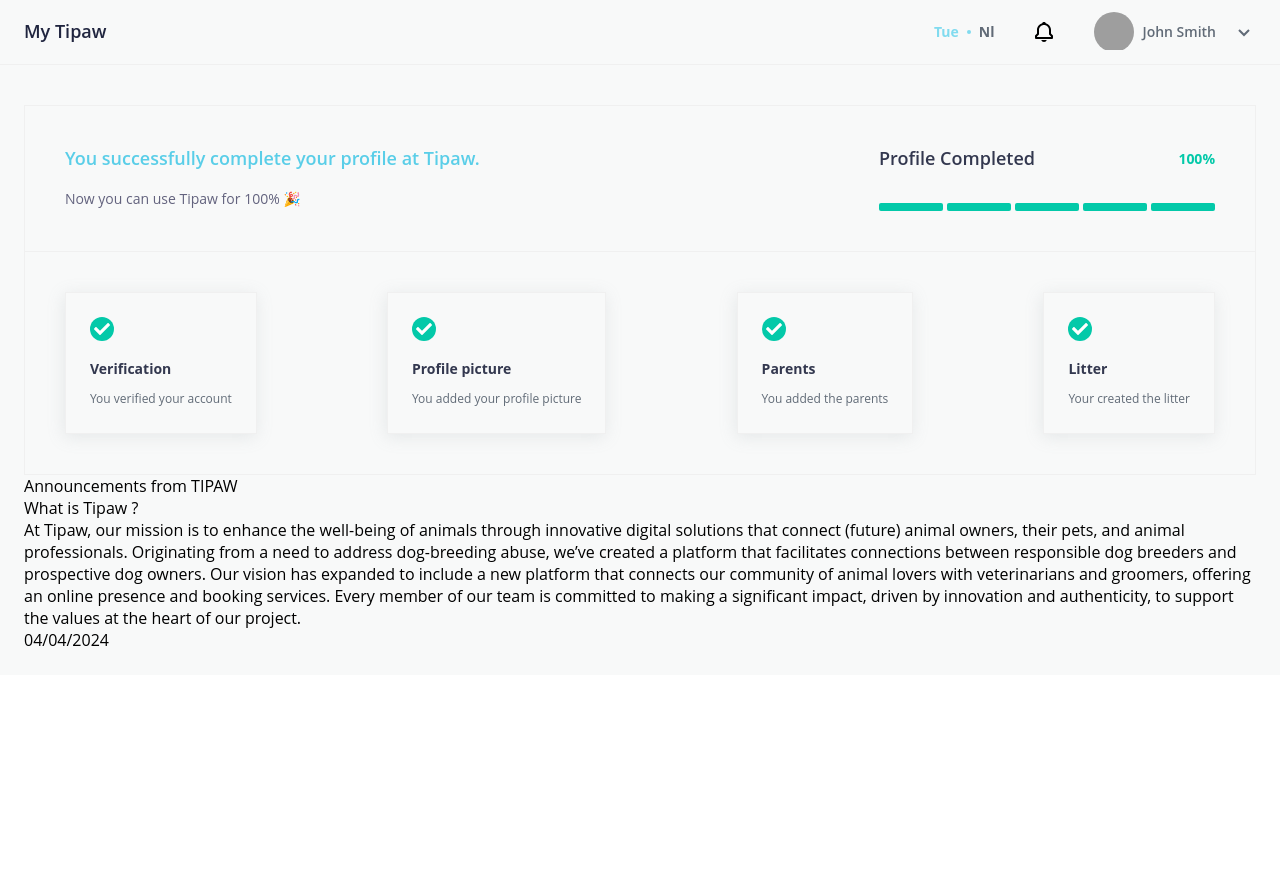
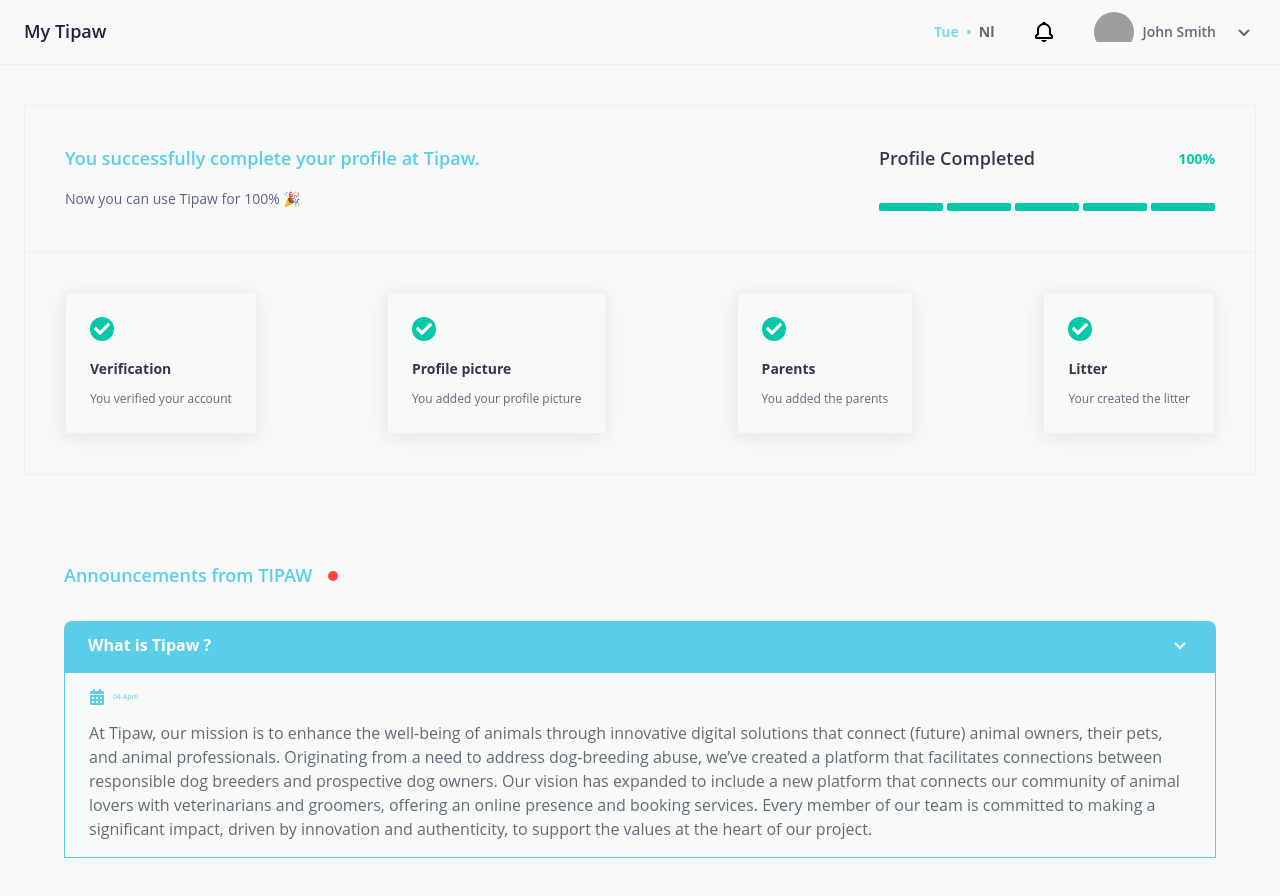
Before and after one commit to olehkl1apko/tipaw-test-task, a React (Vite) app: page / in a window 1280 px wide. Shown: the top 896 px of the page. Before the commit the page ends 800 px from the top, so only its background shows below. Built offline with nearby package versions, Linux system fonts and the light colour scheme; grey boxes are pictures that could not be loaded.

Commit message:
ADD: announcements cmp

```diff
--- a/src/application/index.tsx
+++ b/src/application/index.tsx
@@ -3,8 +3,7 @@
 import { ThemeProvider } from "@emotion/react";
 
 import { theme } from "./theme";
-
-const HomePageController = lazy(() => import("./pages/HomePageController"));
+const HomePage = lazy(() => import("../presentation/pages/HomePage"));
 
 export const AppController: FC = () => {
   return (
@@ -15,7 +14,7 @@
             path="/"
             element={
               <Suspense fallback={<div>Loading...</div>}>
-                <HomePageController />
+                <HomePage />
               </Suspense>
             }
           />
--- a/src/application/pages/HomePageController/index.tsx
+++ /dev/null
@@ -1,14 +0,0 @@
-import { FC } from "react";
-
-import { useGetAnnouncements } from "./api/useGetAnnouncements";
-import { useGetProfile } from "./api/useGetProfile";
-import { HomePage } from "../../../presentation/pages";
-
-const HomePageController: FC = () => {
-  const { announcements } = useGetAnnouncements();
-  const { profile } = useGetProfile();
-
-  return <HomePage announcements={announcements} profile={profile} />;
-};
-
-export default HomePageController;
--- a/src/index.css
+++ b/src/index.css
@@ -1,4 +1,47 @@
 * {
+  margin: 0;
   padding: 0;
+  box-sizing: border-box;
+}
+
+html,
+h1,
+h2,
+h3,
+h4,
+h5,
+h6,
+p,
+ul {
   margin: 0;
+  padding: 0;
 }
+
+li {
+  list-style: none;
+  text-decoration: none;
+}
+
+a {
+  text-decoration: none;
+  font-style: normal;
+  cursor: pointer;
+}
+
+button {
+  padding: 0;
+  font-family: inherit;
+  background-color: transparent;
+  border: none;
+  cursor: pointer;
+}
+
+img {
+  display: block;
+  max-width: 100%;
+  height: auto;
+}
+
+form {
+  width: 100%;
+}
--- /dev/null
+++ b/src/presentation/components/Announcements/Announcements.tsx
@@ -0,0 +1,76 @@
+import { FC, Fragment, useEffect, useState } from "react";
+import { BiChevronDown } from "react-icons/bi";
+import { FaCalendarAlt } from "react-icons/fa";
+import { useTheme } from "@emotion/react";
+import moment from "moment";
+
+import * as Styled from "./styled";
+import { useGetAnnouncements } from "../../../application/pages/HomePageController/api/useGetAnnouncements";
+
+const Announcements: FC = () => {
+  const { announcements } = useGetAnnouncements();
+  const theme = useTheme();
+
+  const [expandedAnnouncements, setExpandedAnnouncements] = useState<
+    Record<string, boolean>
+  >({});
+
+  useEffect(() => {
+    const initialExpandedState: Record<string, boolean> = {};
+    announcements.forEach((announcement) => {
+      initialExpandedState[announcement.id] = true;
+    });
+    setExpandedAnnouncements(initialExpandedState);
+  }, [announcements]);
+
+  const toggleAnnouncement = (id: string) => {
+    setExpandedAnnouncements((prevState) => ({
+      ...prevState,
+      [id]: !prevState[id],
+    }));
+  };
+
+  return (
+    <Styled.AnnouncementsContainer>
+      <Styled.Wrapper>
+        <Styled.Title>Announcements from TIPAW</Styled.Title>
+        <Styled.Dot></Styled.Dot>
+      </Styled.Wrapper>
+      <Styled.AnnouncementContainer>
+        {announcements.map((announcement) => (
+          <Fragment key={announcement.id}>
+            <Styled.Header>
+              <Styled.HeaderTitle>{announcement.title}</Styled.HeaderTitle>
+              <Styled.ChevronButton
+                onClick={() => toggleAnnouncement(announcement.id)}
+              >
+                <BiChevronDown
+                  size={24}
+                  fill={theme.color.light.default}
+                  style={{
+                    transform: expandedAnnouncements[announcement.id]
+                      ? ""
+                      : "rotate(180deg)",
+                  }}
+                />
+              </Styled.ChevronButton>
+            </Styled.Header>
+            <Styled.ContentWrapper
+              expanded={expandedAnnouncements[announcement.id]}
+            >
+              <Styled.Date>
+                <FaCalendarAlt size={16} fill={theme.color.blue.default} />
+                <Styled.DateTitle>
+                  {moment(announcement.date, "MM/DD/YYYY").format("DD MMMM")}
+                </Styled.DateTitle>
+              </Styled.Date>
+              <Styled.Content>{announcement.content}</Styled.Content>
+            </Styled.ContentWrapper>
+          </Fragment>
+        ))}
+      </Styled.AnnouncementContainer>
+    </Styled.AnnouncementsContainer>
+  );
+};
+
+export default Announcements;
--- /dev/null
+++ b/src/presentation/components/Announcements/styled.ts
@@ -0,0 +1,86 @@
+import styled from "@emotion/styled";
+
+interface ContentWrapperProps {
+  expanded: boolean;
+}
+
+export const AnnouncementsContainer = styled.div`
+  display: flex;
+  flex-direction: column;
+  justify-content: space-between;
+  padding: 40px;
+  gap: 32px;
+`;
+
+export const Wrapper = styled.div`
+  display: flex;
+  gap: 16px;
+  align-items: center;
+`;
+
+export const Title = styled.h3`
+  color: ${({ theme }) => theme.color.blue.default};
+  font-size: 18px;
+  font-weight: 600;
+  line-height: 1.4;
+`;
+
+export const Dot = styled.div`
+  width: 10px;
+  height: 10px;
+  border-radius: 50%;
+  background-color: ${({ theme }) => theme.color.red.default};
+`;
+
+export const AnnouncementContainer = styled.div`
+  display: flex;
+  flex-direction: column;
+`;
+
+export const ContentWrapper = styled.div<ContentWrapperProps>`
+  border-left: 1px solid ${({ theme }) => theme.color.blue.default};
+  border-right: 1px solid ${({ theme }) => theme.color.blue.default};
+  border-bottom: 1px solid ${({ theme }) => theme.color.blue.default};
+  transition: max-height 0.3s ease;
+  overflow: hidden;
+  max-height: ${({ expanded }) => (expanded ? "1000px" : "0")};
+`;
+
+export const Header = styled.div`
+  display: flex;
+  justify-content: space-between;
+  padding: 12px 24px;
+  background-color: ${({ theme }) => theme.color.blue.default};
+  border-radius: 8px 8px 0px 0px;
+`;
+
+export const HeaderTitle = styled.h4`
+  color: ${({ theme }) => theme.color.light.default};
+  font-size: 16px;
+  font-weight: 700;
+  line-height: 1.5;
+`;
+
+export const ChevronButton = styled.button``;
+
+export const Date = styled.div`
+  display: flex;
+  align-items: center;
+  gap: 8px;
+  padding: 16px 24px;
+`;
+
+export const DateTitle = styled.h6`
+  color: ${({ theme }) => theme.color.blue.default};
+  font-size: 7px;
+  font-weight: 400;
+  line-height: 2.3;
+`;
+
+export const Content = styled.p`
+  color: ${({ theme }) => theme.color.medium.shade};
+  font-size: 16px;
+  font-weight: 400;
+  line-height: 1.5;
+  padding: 0px 24px 16px 24px;
+`;
--- a/src/presentation/components/Hero/styled.ts
+++ b/src/presentation/components/Hero/styled.ts
@@ -26,7 +26,7 @@
   gap: 16px;
 `;
 
-export const SuccessMessage = styled.span<SuccessMessageProps>`
+export const SuccessMessage = styled.h3<SuccessMessageProps>`
   color: ${({ theme, isProfileCompleted }) =>
     isProfileCompleted ? theme.color.blue.default : theme.color.red.glass};
   font-size: 18px;
--- a/src/presentation/components/Placeholder/index.tsx
+++ /dev/null
@@ -1,3 +0,0 @@
-export const Placeholder = () => {
-  return null;
-};
--- a/src/presentation/components/index.tsx
+++ b/src/presentation/components/index.tsx
@@ -1,4 +1,3 @@
-export * from "./Placeholder";
-
 export { default as Header } from "./Header/Header";
 export { default as Hero } from "./Hero/Hero";
+export { default as Announcements } from "./Announcements/Announcements";
--- a/src/presentation/pages/HomePage/index.tsx
+++ b/src/presentation/pages/HomePage/index.tsx
@@ -1,28 +1,18 @@
 import { FC } from "react";
 
-import { HomePageProps } from "./types";
 import * as Styled from "./styled";
-import { Header, Hero } from "../../components";
+import { Announcements, Header, Hero } from "../../components";
 
-export const HomePage: FC<HomePageProps> = (props) => {
-  const { announcements } = props;
-
+export const HomePage: FC = () => {
   return (
     <Styled.PageContainer>
       <Header />
       <Styled.PageWrapper>
         <Hero />
-        <Styled.AnnouncementsContainer>
-          Announcements from TIPAW
-          {announcements.map((announcement) => (
-            <Styled.AnnouncementsContainer key={announcement.id}>
-              <div>{announcement.title}</div>
-              <div>{announcement.content}</div>
-              <div>{announcement.date}</div>
-            </Styled.AnnouncementsContainer>
-          ))}
-        </Styled.AnnouncementsContainer>
+        <Announcements />
       </Styled.PageWrapper>
     </Styled.PageContainer>
   );
 };
+
+export default HomePage;
--- a/src/presentation/pages/HomePage/styled.ts
+++ b/src/presentation/pages/HomePage/styled.ts
@@ -9,14 +9,5 @@
   display: flex;
   flex-direction: column;
   padding: 40px 24px 24px 24px;
+  gap: 48px;
 `;
-
-export const AnnouncementsContainer = styled.div`
-  display: flex;
-  flex-direction: column;
-`;
-
-export const AnnouncementContainer = styled.div`
-  display: flex;
-  flex-direction: column;
-`;
--- a/src/presentation/pages/index.tsx
+++ /dev/null
@@ -1 +0,0 @@
-export * from "./HomePage";
```
